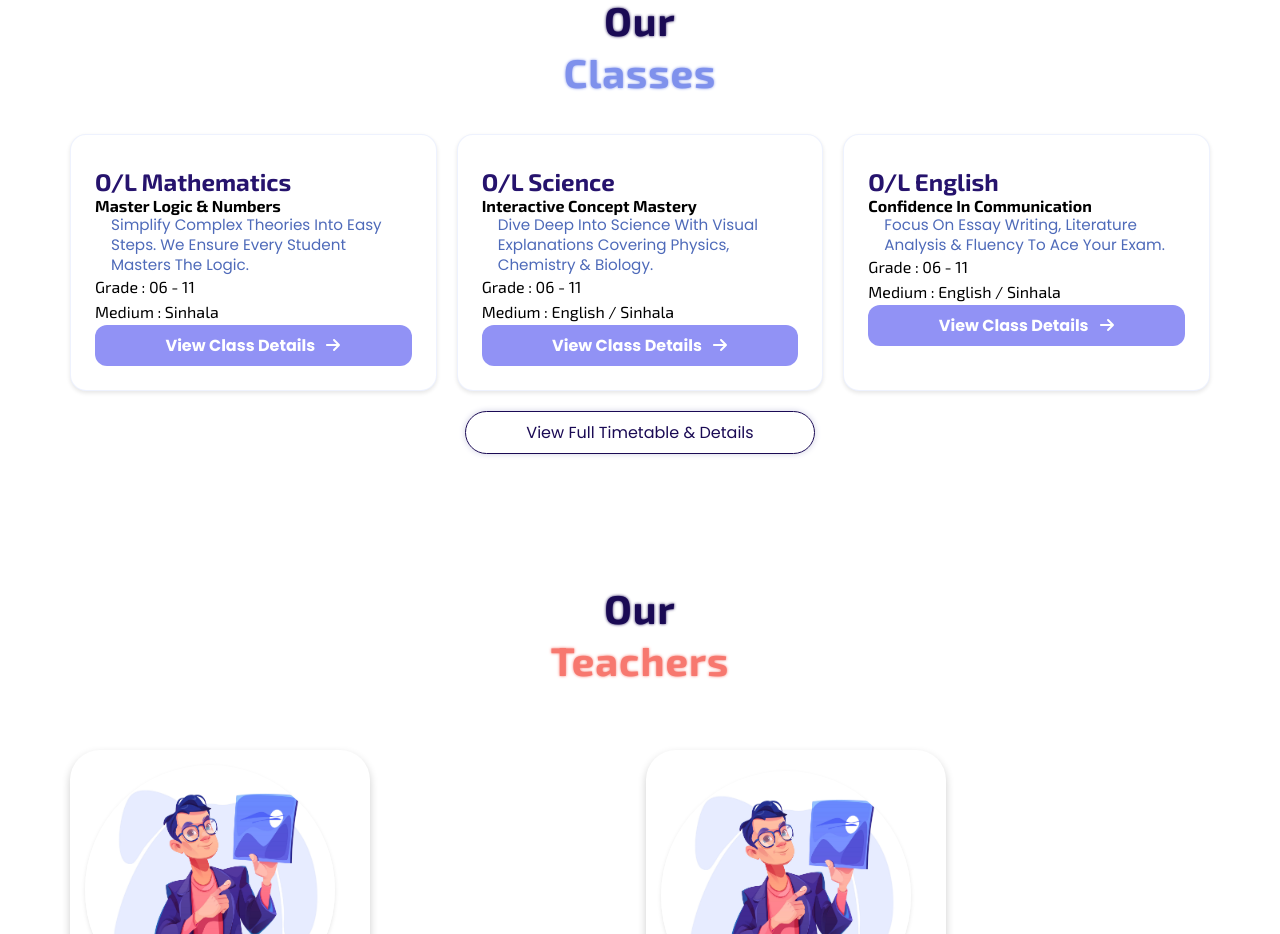
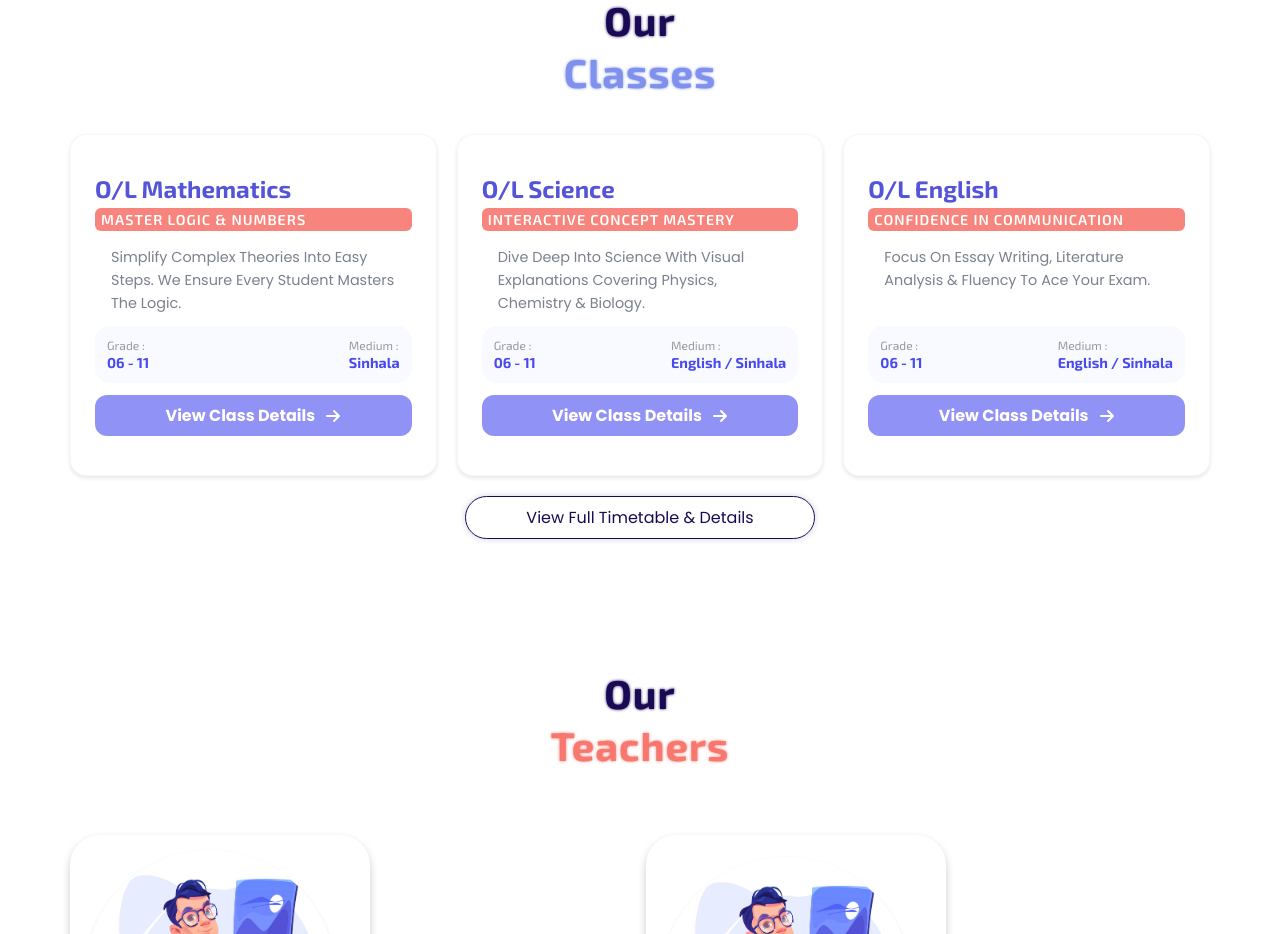
Before and after one commit to lakshan-beast/Educa-OL-Learning-Platform, a React (Vite) app: page / in a window 1280 px wide. Shown: the part 2080-3014 px from the top of the page. Built offline with nearby package versions, Linux system fonts and the light colour scheme.

Commit message:
card edit

```diff
--- a/src/styles/components/_cards.scss
+++ b/src/styles/components/_cards.scss
@@ -377,7 +377,7 @@
 .card-container,
 .card,
 .resources-card,
-.class-card,
+// .class-card,
 .teacher-card {
   // background: $white;
   // border-radius: $border-radius-medium;
@@ -457,3 +457,77 @@
     font-size: 0.85rem;
   }
 }
+
+// classes cards
+.class-card {
+  padding: $padding-large;
+  background: $white;
+  border-radius: $border-radius-medium;
+  overflow: hidden;
+  box-shadow: $shadow-light;
+  transition: all 0.4s cubic-bezier(0.175, 0.885, 0.32, 1.275);
+  border: 1px solid rgba($blue-light, 0.2);
+
+  &:hover {
+    transform: translateY(-6px);
+    box-shadow: $shadow-medium;
+    border-color: $text-light;
+  }
+
+  .class-info {
+    padding: 15px 0px;
+
+    .class-header {
+      margin-bottom: 15px;
+
+      h3 {
+        color: $dark-purple2;
+        font-size: 1.5rem;
+        margin-bottom: 5px;
+      }
+      h4 {
+        background: rgba($primary-orange, 0.9);
+        font-size: 0.9rem;
+        font-weight: 600;
+        text-transform: uppercase;
+        letter-spacing: 1px;
+        color: $white;
+        padding: 3px 0 3px 6px;
+        border-radius: 6px;
+      }
+    }
+
+    .class-desc {
+      color: $text-medium;
+      font-size: 0.9rem;
+      line-height: 1.6;
+      margin-bottom: 20px;
+      height: 60px;
+    }
+
+    .class-meta {
+      display: flex;
+      justify-content: space-between;
+      background: #f8faff;
+      padding: 12px;
+      border-radius: 15px;
+      margin-bottom: 12px;
+
+      .meta-item {
+        display: flex;
+        flex-direction: column;
+
+        .label {
+          font-size: 0.75rem;
+          color: #999;
+          margin-bottom: 2px;
+        }
+        .value {
+          font-size: 0.9rem;
+          font-weight: 700;
+          color: $dark-purple1;
+        }
+      }
+    }
+  }
+}
```
